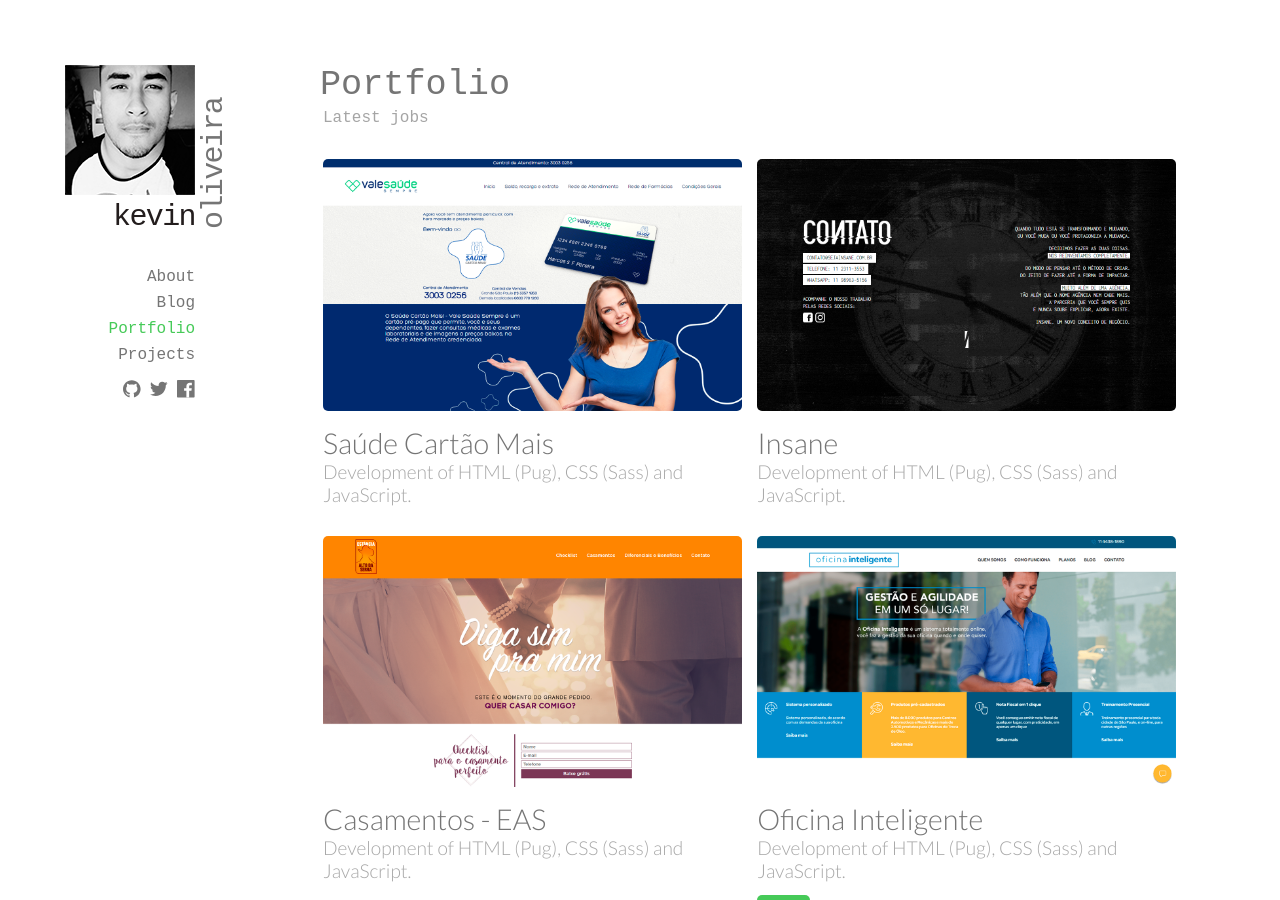
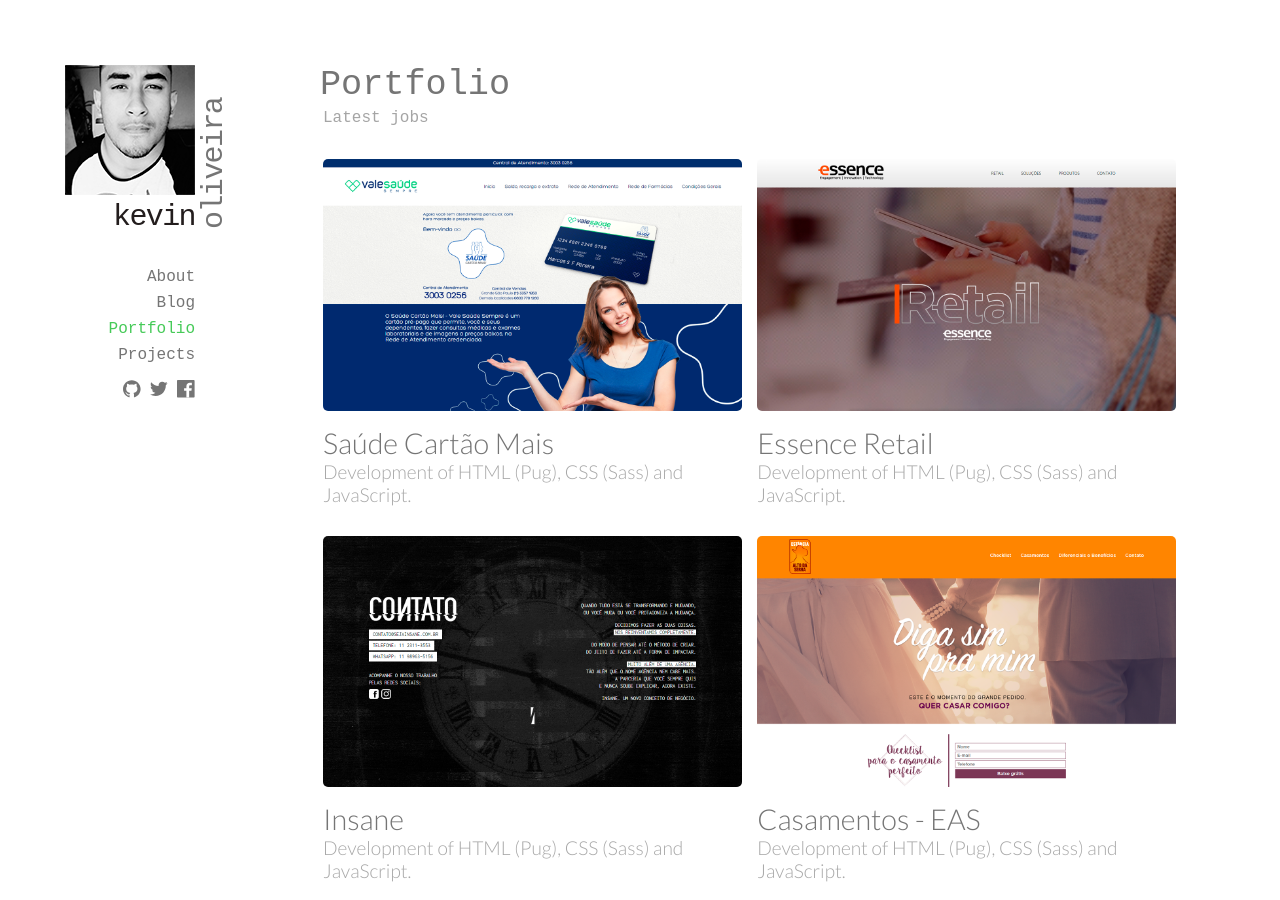
Before and after one commit to kvnol/kevinoliveira.com.br, a Jekyll site: the page built from portfolio/index.html, in a window 1280 px wide and 900 px high. Built offline with Jekyll 4.4.1, drawn with Linux system fonts in a browser that asks for light colours; some web fonts are replaced.

Commit message:
add new job - 'essence retail'

```diff
--- a/portfolio/index.html
+++ b/portfolio/index.html
@@ -11,6 +11,14 @@ slug: portfolio
       <a href="http://www.valesaudesempre.com.br/saudecartaomais/" target="_blank"><img src="/assets/img/portfolio/portfolio-saudecartaomais.png" alt="Saúde Cartão Mais" class="portfolio-item_image"></a>
       <article class="portfolio-item_content">
         <h3 class="portfolio-item_title">Saúde Cartão Mais</h3>
+        <p class="portfolio-item_text">Development of HTML (Pug), CSS (Sass) and JavaScript.</p>
+      </article>
+    </li>
+
+    <li class="portfolio-item">
+      <a href="http://sapvarejo.com.br/" target="_blank"><img src="/assets/img/portfolio/portfolio-sapvarejo.png" alt="SAP Varejo" class="portfolio-item_image"></a>
+      <article class="portfolio-item_content">
+        <h3 class="portfolio-item_title">Essence Retail</h3>
         <p class="portfolio-item_text">Development of HTML (Pug), CSS (Sass) and JavaScript.</p>
       </article>
     </li>
```
Also changed, not shown: assets/img/portfolio/portfolio-sapvarejo.png (added).
